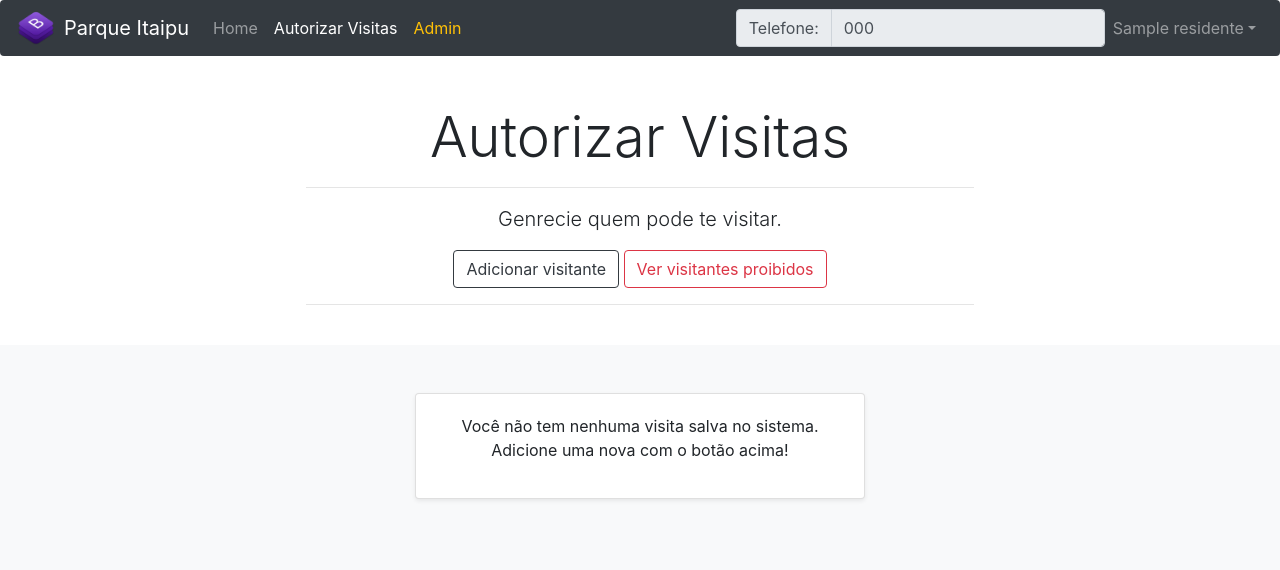
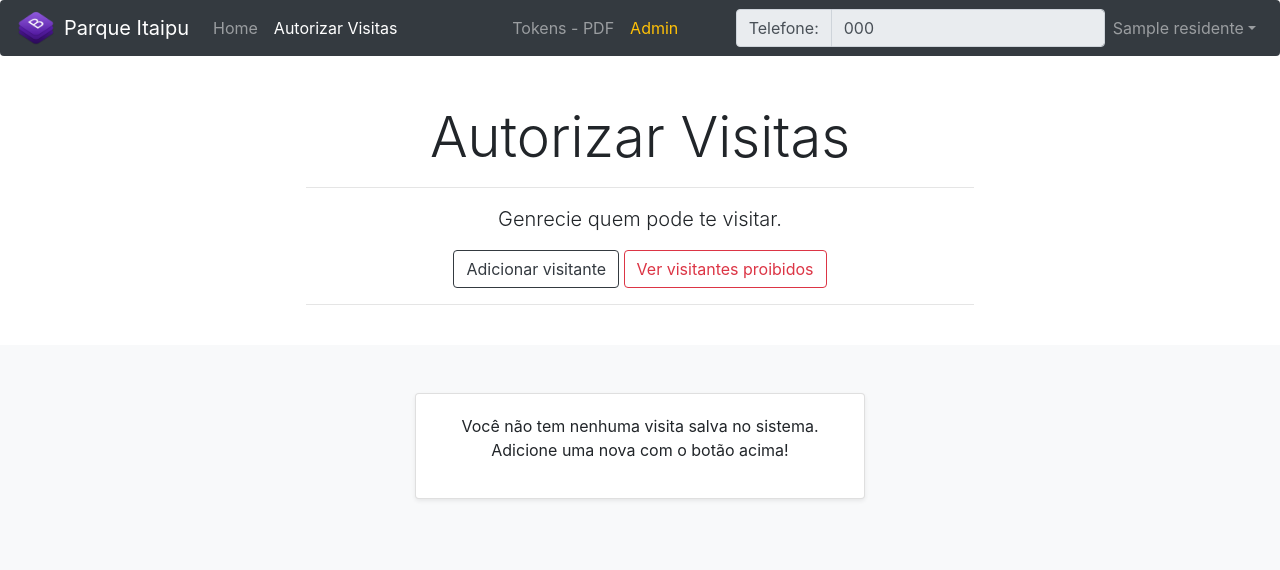
Before and after one commit to Setti7/itaipu, a Django app: page /autorizar-visitas/1/ in a window 1280 px wide. Shown: the top 570 px of the page. Run offline with Django 3.2, Linux system fonts and the light colour scheme; a user stored in the database is signed in; tables that the repository leaves empty hold one stand-in row (values such as "Sample post"); parts of the project's set-up code (start-up, migrations or seed data) failed here and were passed over; some libraries are stand-ins or nearby versions.

Commit message:
Adicionado botão para administradores verem pdf de tokens na home page

```diff
--- a/api/views.py
+++ b/api/views.py
@@ -3,7 +3,7 @@
 from django.http.response import JsonResponse
 
 from contas.forms import EditarVisitanteForm, EditarTelefoneForm
-from contas.models import Visitante, Movimento, Chacara, Residente
+from contas.models import Visitante, Movimento, Residente
 
 
 @login_required(redirect_field_name=None)
--- a/core/templates/core/header_footer.html
+++ b/core/templates/core/header_footer.html
@@ -75,14 +75,23 @@
                        href="{% url 'core:autorizar visitas' page=1 %}">Autorizar Visitas</a>
                 </li>
 
-                {% if user.is_staff %}
-                    <li class="nav-item">
-                        <a class="nav-link text-warning" href="{% url 'admin:index' %}"><span
-                                class="octicon octicon-key"></span> Admin</a>
-                    </li>
-                {% endif %}
+            </ul>
 
-            </ul>
+            {% if user.is_staff %}
+                <div style="margin-right: auto; margin-left: auto">
+                    <ul class="navbar-nav">
+                        <li class="nav-item">
+                            <a class="nav-link" href="{% url 'core:token_pdf' %}"><span
+                                    class="octicon octicon-file-pdf"></span> Tokens - PDF</a>
+                        </li>
+
+                        <li class="nav-item">
+                            <a class="nav-link text-warning" href="{% url 'admin:index' %}"><span
+                                    class="octicon octicon-key"></span> Admin</a>
+                        </li>
+                    </ul>
+                </div>
+            {% endif %}
 
             <form class="form-inline my-2 my-md-0" method="post" action="{% url 'api:editar-telefone' %}"
                   id="editar-telefone-form">
```
Also changed, not shown: 1 other file.
